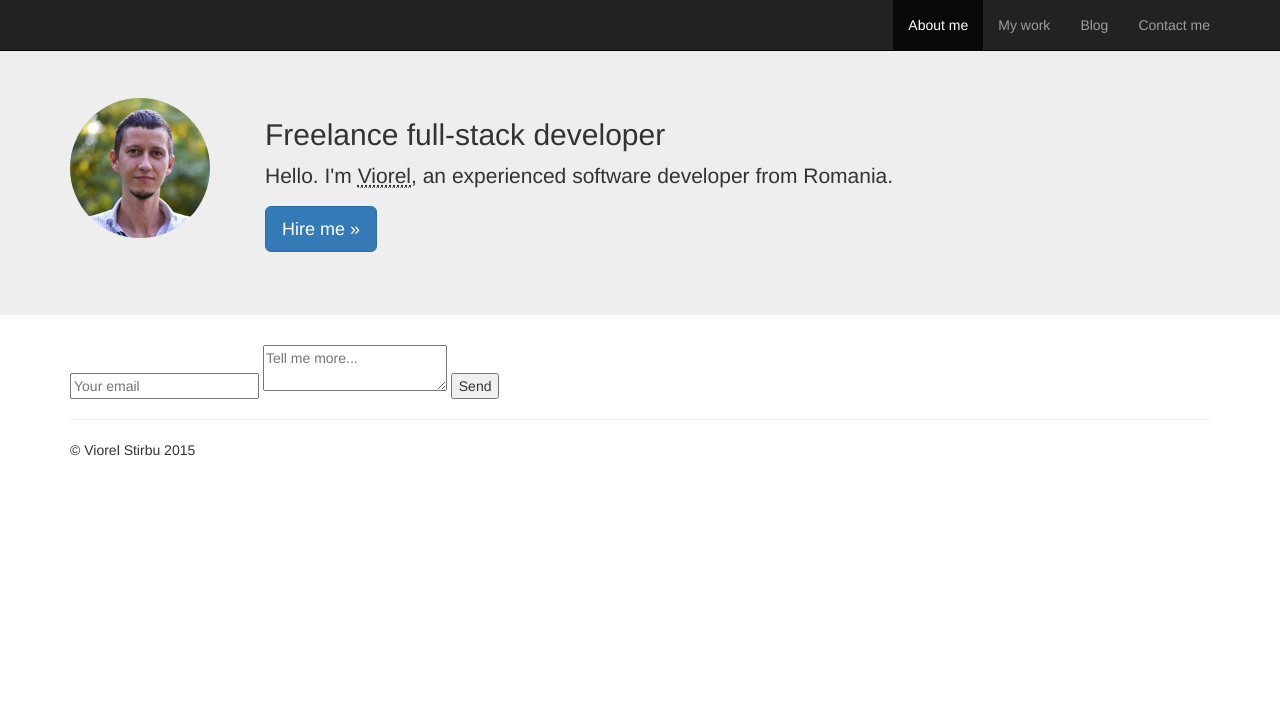
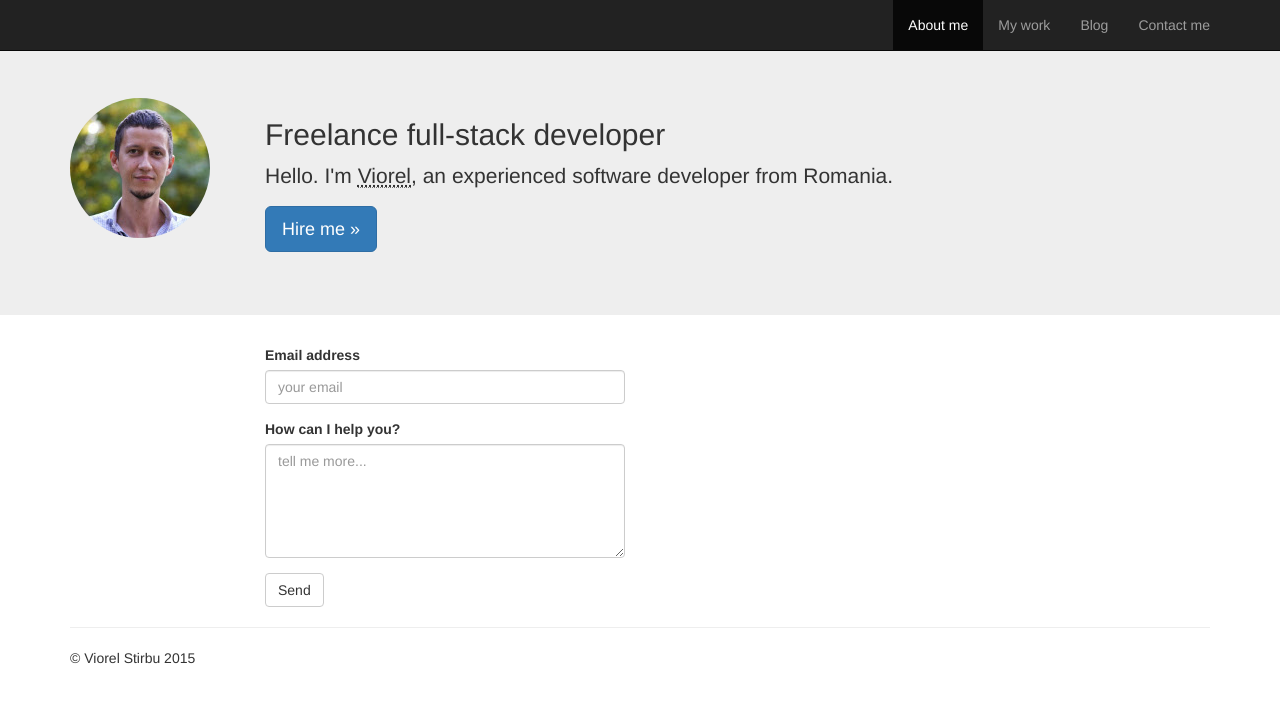
Before and after one commit to viorels/viorels.github.io, a Jekyll site: the page built from contact.html, in a window 1280 px wide. Shown: the top 703 px of the page. Built offline with Jekyll 4.4.1, drawn with Linux system fonts in a browser that asks for light colours; nearby versions of some CDN libraries.

Commit message:
nicer contact page

```diff
--- a/contact.html
+++ b/contact.html
@@ -3,10 +3,21 @@ layout: default
 ---
 
 <form action="http://formspree.io/{{ site.email }}" method="POST">
-  <input type="email" name="_replyto" placeholder="Your email">
-  <input type="hidden" name="_subject" value="stirbu.name contact form" />
-  <textarea name="body" placeholder="Tell me more..."></textarea>
-  <input type="hidden" name="_next" value="{{ site.baseurl }}/#thanks" />
-  <input type="text" name="_gotcha" style="display:none" />
-  <input type="submit" value="Send">
+  <div class="row">
+    <div class="col-md-4 col-md-offset-2">
+      <div class="form-group">
+        <label for="inputEmail">Email address</label>
+        <input id="inputEmail" name="_replyto" type="email" class="form-control" placeholder="your email">
+      </div>
+      <div class="form-group">
+        <label for="inputBody">How can I help you?</label>
+        <textarea id="inputBody" name="body" class="form-control" rows="5" placeholder="tell me more..."></textarea>
+      </div>
+
+      <input type="hidden" name="_subject" value="stirbu.name contact form" />
+      <input type="hidden" name="_next" value="{{ site.baseurl }}/#thanks" />
+      <input type="text" name="_gotcha" style="display:none" />
+      <input type="submit" class="btn btn-default" value="Send">
+    </div>
+  </div>
 </form>
```
